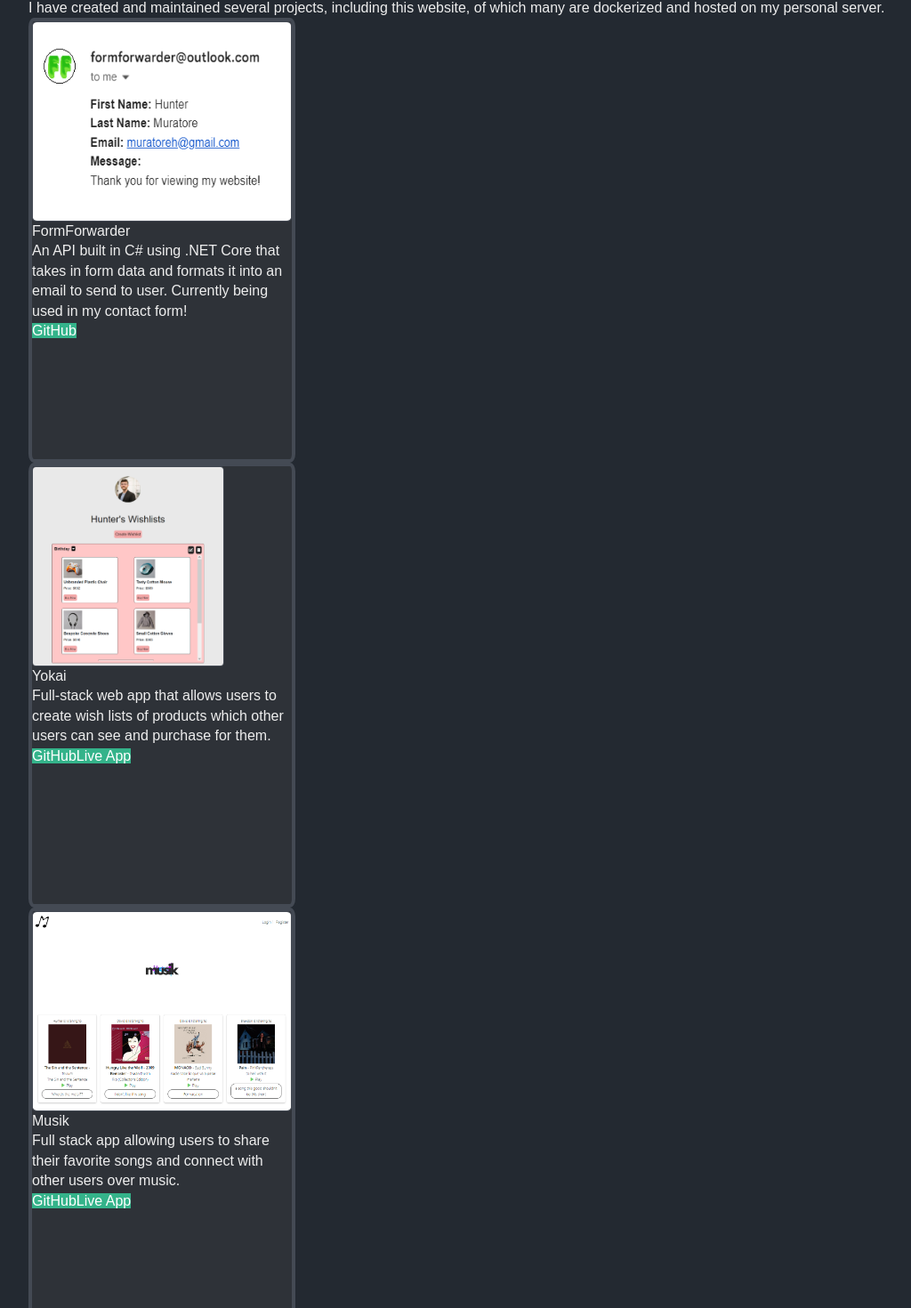
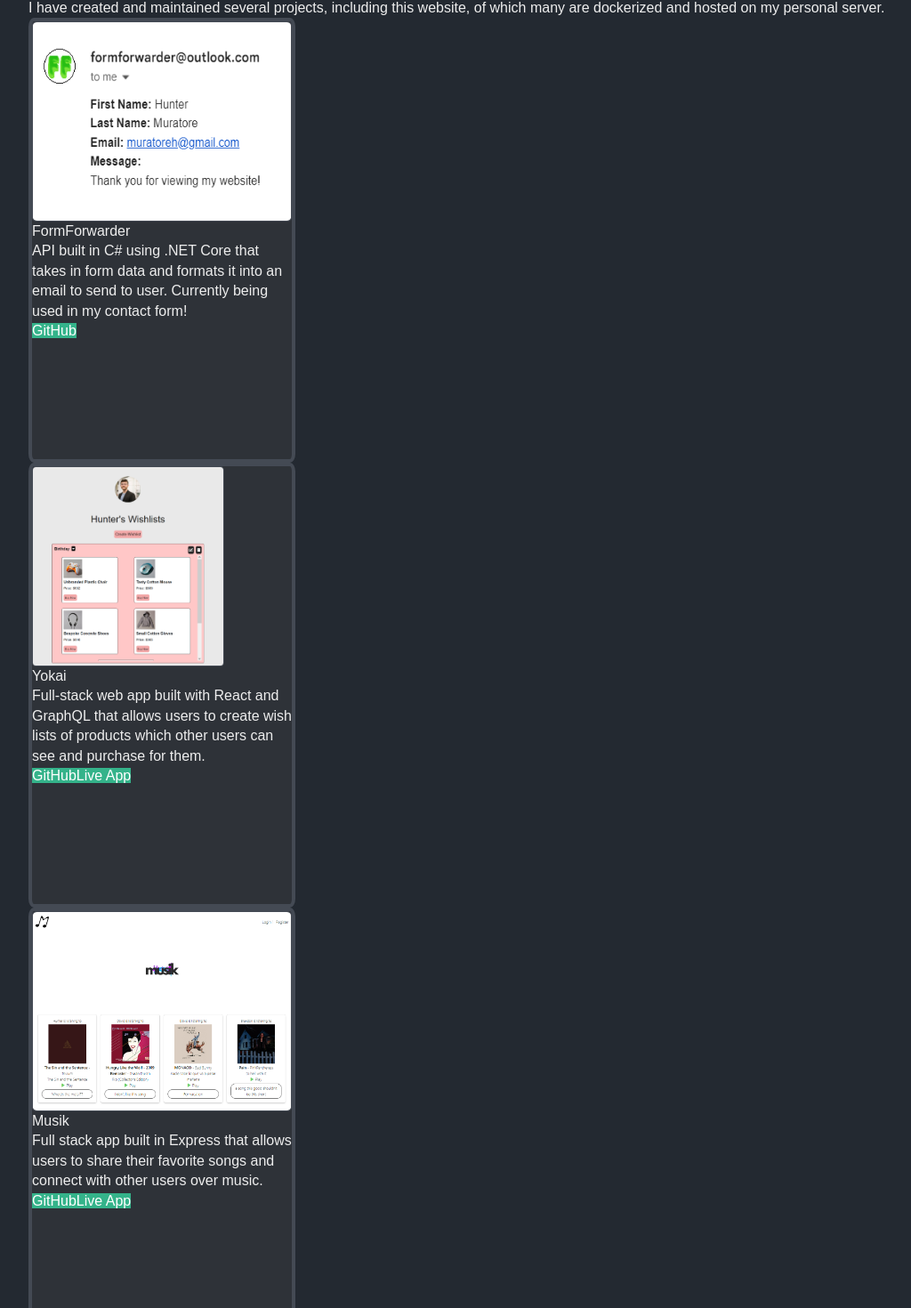
Before and after one commit to HunterMuratore/Portfolio, a React (Vite) app: page /projects in a window 1280 px wide. Shown: the part 566-2036 px from the top of the page at 89% size, without its empty margins (55-1079 px from the left). Built offline with nearby package versions, Linux system fonts and the light colour scheme.

Commit message:
project descriptions

```diff
--- a/src/pages/Projects.jsx
+++ b/src/pages/Projects.jsx
@@ -8,20 +8,20 @@ import yokai from '../images/projects/yokai.png'
 const projects = [
     {
         name: 'FormForwarder',
-        description: 'An API built in C# using .NET Core that takes in form data and formats it into an email to send to user. Currently being used in my contact form!',
+        description: 'API built in C# using .NET Core that takes in form data and formats it into an email to send to user. Currently being used in my contact form!',
         img: formforwarder,
         gitLink: 'https://github.com/HunterMuratore/FormForwarder'
     },
     {
         name: 'Yokai',
-        description: 'Full-stack web app that allows users to create wish lists of products which other users can see and purchase for them.',
+        description: 'Full-stack web app built with React and GraphQL that allows users to create wish lists of products which other users can see and purchase for them.',
         img: yokai,
         gitLink: 'https://github.com/HunterMuratore/Yokai',
         appLink: 'https://nameless-mesa-64050-dec54f78b1de.herokuapp.com/'
     },
     {
         name: 'Musik',
-        description: 'Full stack app allowing users to share their favorite songs and connect with other users over music.',
+        description: 'Full stack app built in Express that allows users to share their favorite songs and connect with other users over music.',
         img: musik,
         gitLink: 'https://github.com/HunterMuratore/Musik',
         appLink: 'https://arcane-refuge-32686-92d3868f1b08.herokuapp.com/'
```
